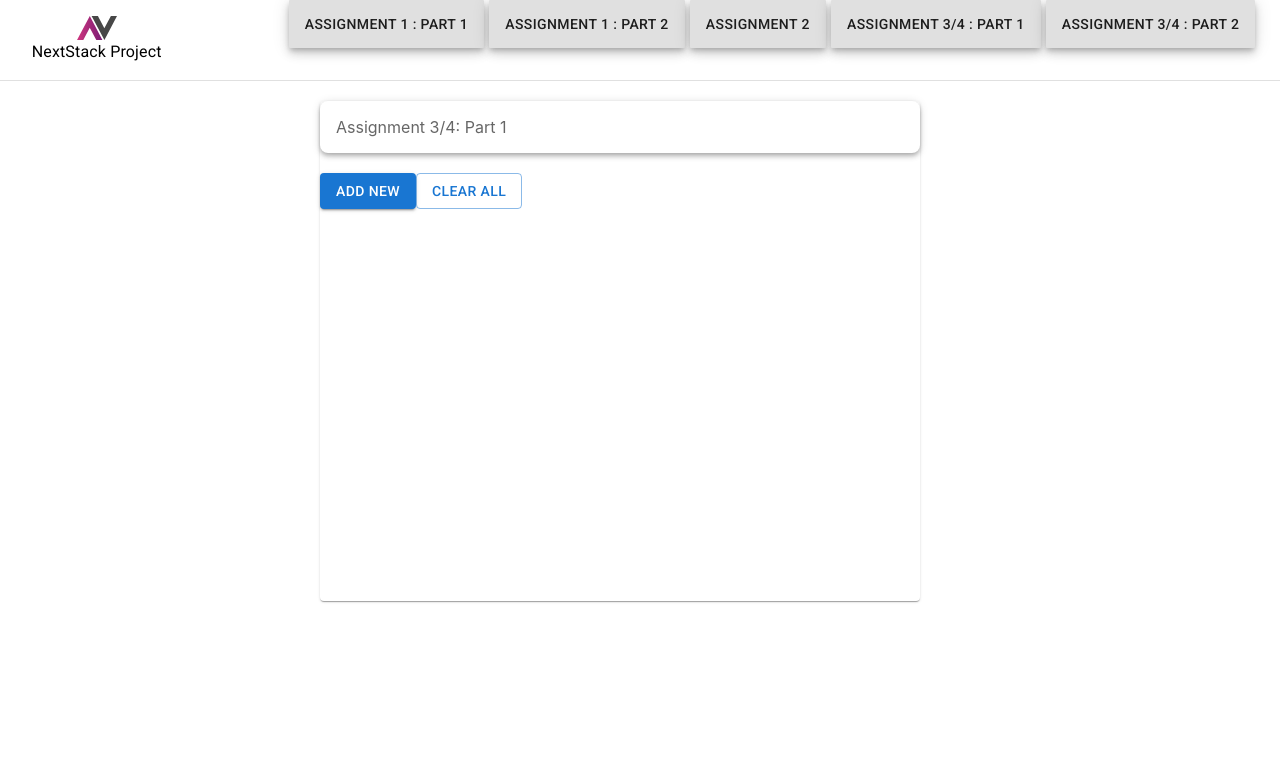
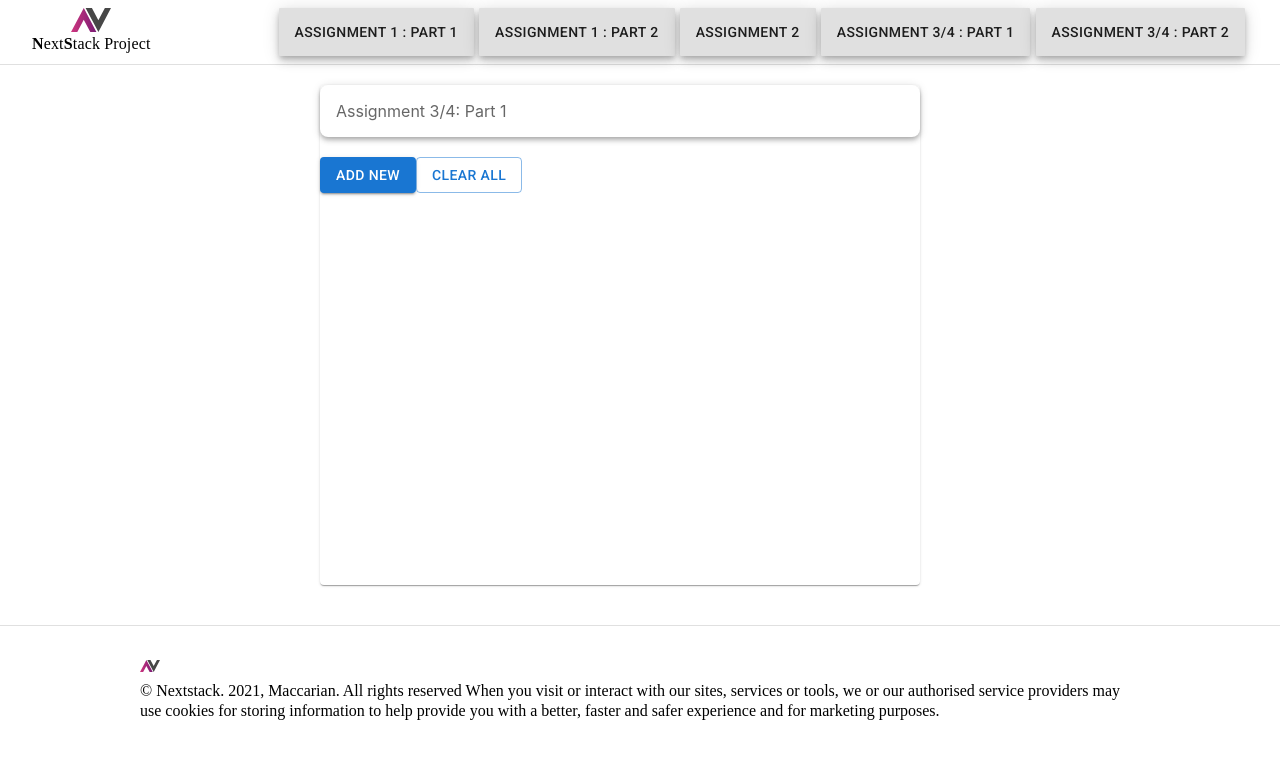
Before and after one commit to AnandSukumaranBlbi/testproject, a React (Create React App) app: page /assignment3_1 in a window 1280 px wide. Shown: the top 758 px of the page. Built offline with nearby package versions, Linux system fonts and the light colour scheme; no server answers.

Commit message:
design changes

```diff
--- a/src/App.js
+++ b/src/App.js
@@ -9,6 +9,7 @@
 import { Box, Button, Grid, TextField } from "@mui/material";
 
 import Landing from "./Components/landing";
+import Footer from "./Components/footer";
 
 export default class testclass extends React.Component {
   constructor(props) {
@@ -24,6 +25,7 @@
     return (
       <div>
         <Landing />
+        <Footer />
       </div>
     );
   }
--- /dev/null
+++ b/src/Components/footer.js
@@ -0,0 +1,26 @@
+import { Grid, Typography } from "@mui/material";
+import { Box } from "@mui/system";
+import React from "react";
+import imgLogo from "../Images/nextstackLogo.svg";
+
+export default class Footer extends React.Component {
+  render() {
+    return (
+      <div>
+        <Box style={{ height: 30 }}></Box>
+        <Box style={{ width: 1000, margin: "auto" }}>
+          <img style={{ height: 20, width: 20 }} src={imgLogo} alt=""></img>
+
+          <br />
+          <Typography variant="h7" fontFamily={"Segoe UI Emoji"}>
+            © Nextstack. 2021, Maccarian. All rights reserved When you visit or
+            interact with our sites, services or tools, we or our authorised
+            service providers may use cookies for storing information to help
+            provide you with a better, faster and safer experience and for
+            marketing purposes.
+          </Typography>
+        </Box>
+      </div>
+    );
+  }
+}
--- a/src/Components/landing.js
+++ b/src/Components/landing.js
@@ -81,7 +81,9 @@
                       <Link style={{ color: "inherit" }} to="/">
                         <span class="material-symbols-outlined">
                           <img src={imglogo} alt="" />
-                          <Typography>NextStack Project</Typography>
+                          <Typography fontFamily={"Segoe UI Emoji"}>
+                            <b>N</b>ext<b>S</b>tack Project
+                          </Typography>
                         </span>
                       </Link>
                     </Button>
@@ -337,6 +339,9 @@
             </DialogContent>
           </Dialog>
         </BrowserRouter>
+        <br />
+        <br />
+        <Divider />
       </div>
     );
   }
```
Also changed, not shown: src/Images/logo.svg (renamed from src/logo.svg).
